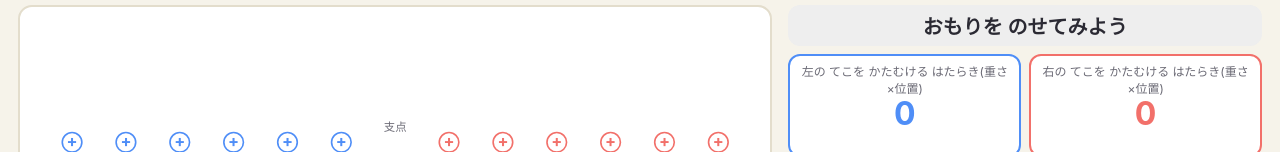
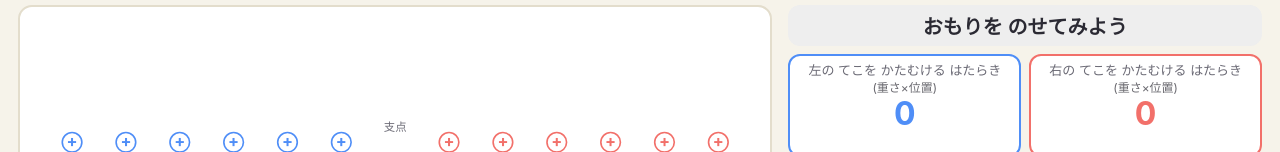
Before and after one commit to beemuse-tech/lever, a plain HTML site: page index.html in a window 1280 px wide. Shown: the part 131-283 px from the top of the page. Drawn offline with Linux system fonts and the light colour scheme.

Commit message:
Add files via upload

```diff
--- a/index.html
+++ b/index.html
@@ -22,7 +22,9 @@
   .readout{display:grid;grid-template-columns:1fr auto 1fr;gap:10px;align-items:stretch;margin-top:8px}
   .card{border-radius:12px;padding:8px 12px;text-align:center;border:2px solid var(--line);background:#fff}
   .card.L{border-color:var(--left)} .card.R{border-color:var(--right)}
-  .card .t{font-size:14px;color:var(--sub)}
+  .card .t{font-size:14px;color:var(--sub);line-height:1.35}
+  .card .t .ph{display:inline-block;white-space:nowrap}
+  .card .t small{display:block;font-size:13px;white-space:nowrap;color:var(--ink);opacity:.7}
   .card .n{font-size:34px;font-weight:700;line-height:1.1}
   .card.L .n{color:var(--left)} .card.R .n{color:var(--right)}
   .card .f{font-size:15px;color:var(--sub);min-height:22px;word-break:break-all}
@@ -97,7 +99,7 @@
     .side .tools,.side .quiz{margin-top:0}
     .readout{grid-template-columns:1fr 1fr;margin-top:0;gap:8px}
     .status{grid-column:1/3;order:-1;min-width:0;font-size:20px;padding:6px 10px}
-    .card{padding:6px 8px}.card .t{font-size:12px}.card .n{font-size:32px}.card .f{font-size:13px;min-height:18px}
+    .card{padding:6px 8px}.card .t{font-size:13px}.card .t small{font-size:12px}.card .n{font-size:32px}.card .f{font-size:13px;min-height:18px}
     .tray{font-size:13px;flex:1;min-width:0}
     button{min-height:46px}
     .presets{font-size:14px}
@@ -165,9 +167,9 @@
     </svg>
     <div class="side">
     <div class="readout">
-      <div class="card L"><div class="t">左の てこを かたむける はたらき(重さ×位置)</div><div class="n" id="nL">0</div><div class="f" id="fL">&nbsp;</div></div>
+      <div class="card L"><div class="t"><span class="ph">左の てこを</span> <span class="ph">かたむける はたらき</span><small>(重さ×位置)</small></div><div class="n" id="nL">0</div><div class="f" id="fL">&nbsp;</div></div>
       <div class="status" id="status">おもりを のせてみよう</div>
-      <div class="card R"><div class="t">右の てこを かたむける はたらき(重さ×位置)</div><div class="n" id="nR">0</div><div class="f" id="fR">&nbsp;</div></div>
+      <div class="card R"><div class="t"><span class="ph">右の てこを</span> <span class="ph">かたむける はたらき</span><small>(重さ×位置)</small></div><div class="n" id="nR">0</div><div class="f" id="fR">&nbsp;</div></div>
     </div>
     <div class="quiz" id="quiz" hidden>
       <div class="qhead"><span id="qnum"></span><span id="qscore"></span></div>
```
